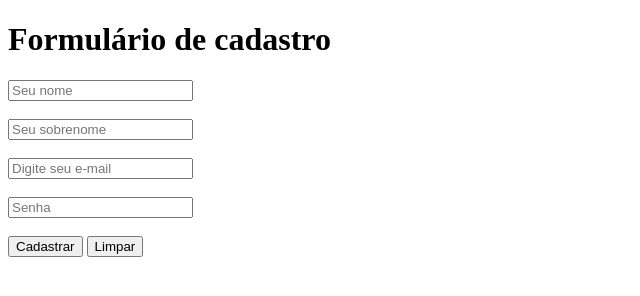
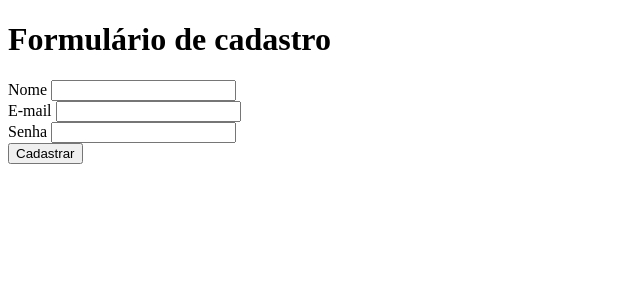
Before and after one commit to leiareginadev/curso_ebac_frontend, a plain HTML site: page index.html in a window 1280 px wide. Shown: the whole page, without its empty margins (0-640 px from the left). Drawn offline with Linux system fonts and the light colour scheme.

Commit message:
Alterando arquivo

```diff
--- a/index.html
+++ b/index.html
@@ -9,23 +9,17 @@
 <body>
     <h1>Formulário de cadastro</h1>
     <form>
-        <input type="text" placeholder="Seu nome" />
+        <label>Nome</label>
+        <input type="text" />
         <br />
+        <label>E-mail</label>
+        <input type="email"/>
         <br />
-        <input type="text" placeholder="Seu sobrenome" />
+        <label>Senha</label>
+        <input type="password"/>
         <br />
-        <br />
-        <input type="email" placeholder="Digite seu e-mail"/>
-        <br />
-        <br />
-        <input type="text" placeholder="Senha" />
-        <br />
-        <br />
-        <button>
+        <button type="submit">
             Cadastrar
-        </button>
-        <button>
-            Limpar
         </button>
     </form>
 </body>
```
